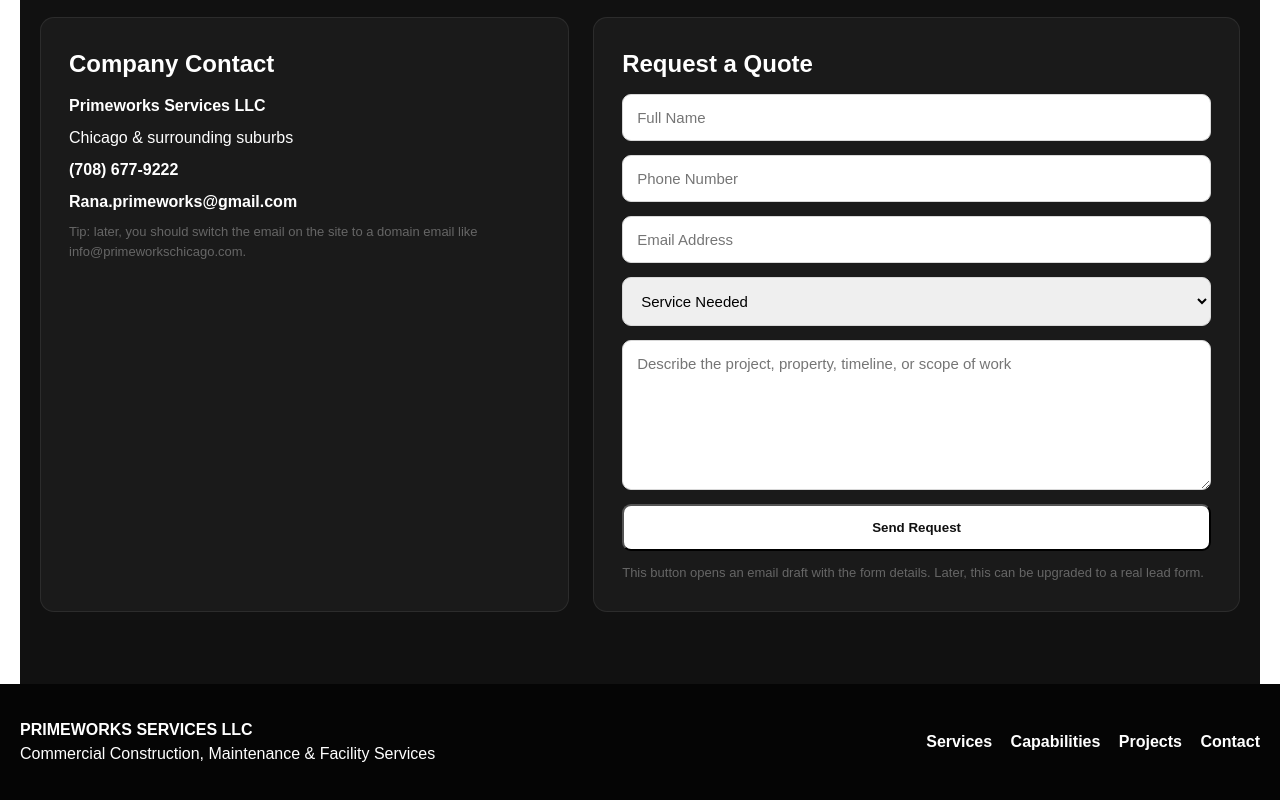
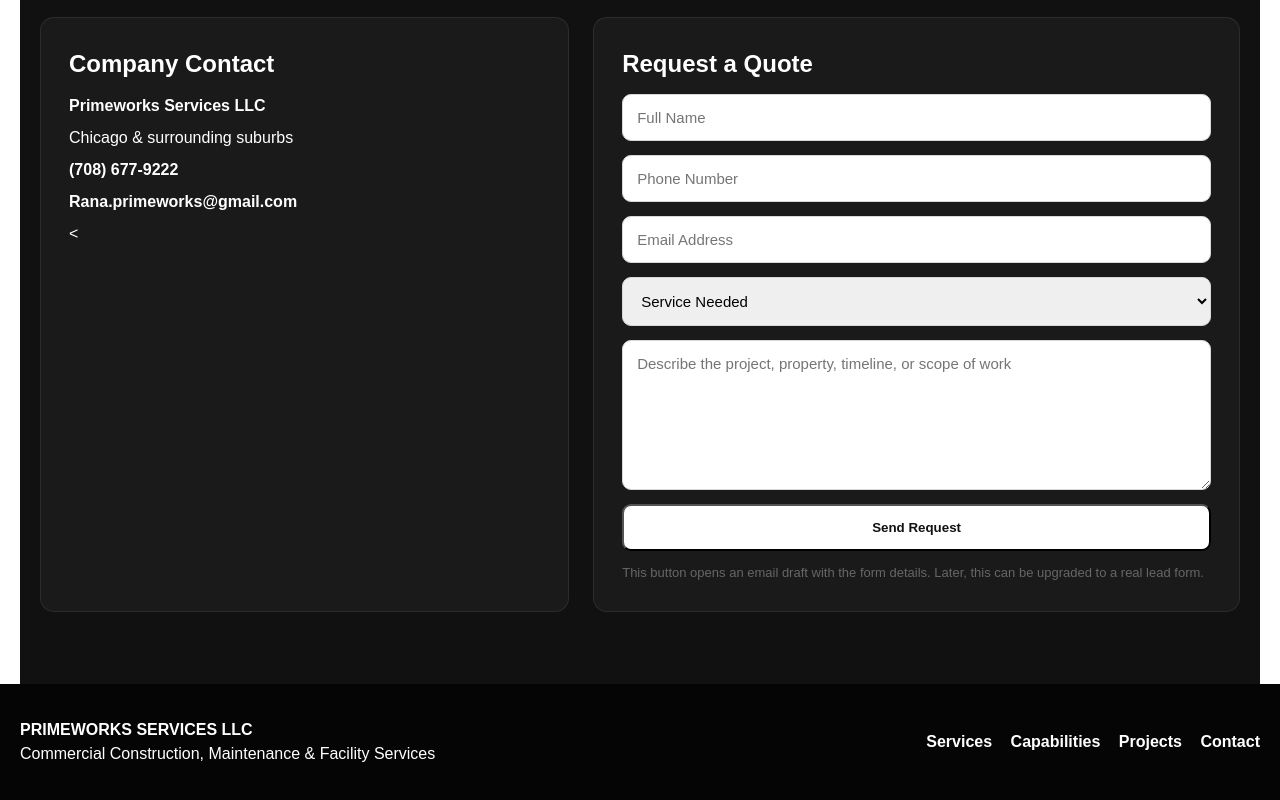
Before and after one commit to ranaprimeworks-del/primeworks-site, a plain HTML site: page index.html in a window 1280 px wide. Shown: the part 4432-5232 px from the top of the page. Drawn offline with Linux system fonts and the light colour scheme.

Commit message:
Update index.html

```diff
--- a/index.html
+++ b/index.html
@@ -676,9 +676,7 @@
         <p>Chicago & surrounding suburbs</p>
         <p><a href="tel:7086779222">(708) 677-9222</a></p>
         <p><a href="mailto:Rana.primeworks@gmail.com">Rana.primeworks@gmail.com</a></p>
-        <p class="small-note">
-          Tip: later, you should switch the email on the site to a domain email like info@primeworkschicago.com.
-        </p>
+        <
       </div>
 
       <div class="contact-box">
```
